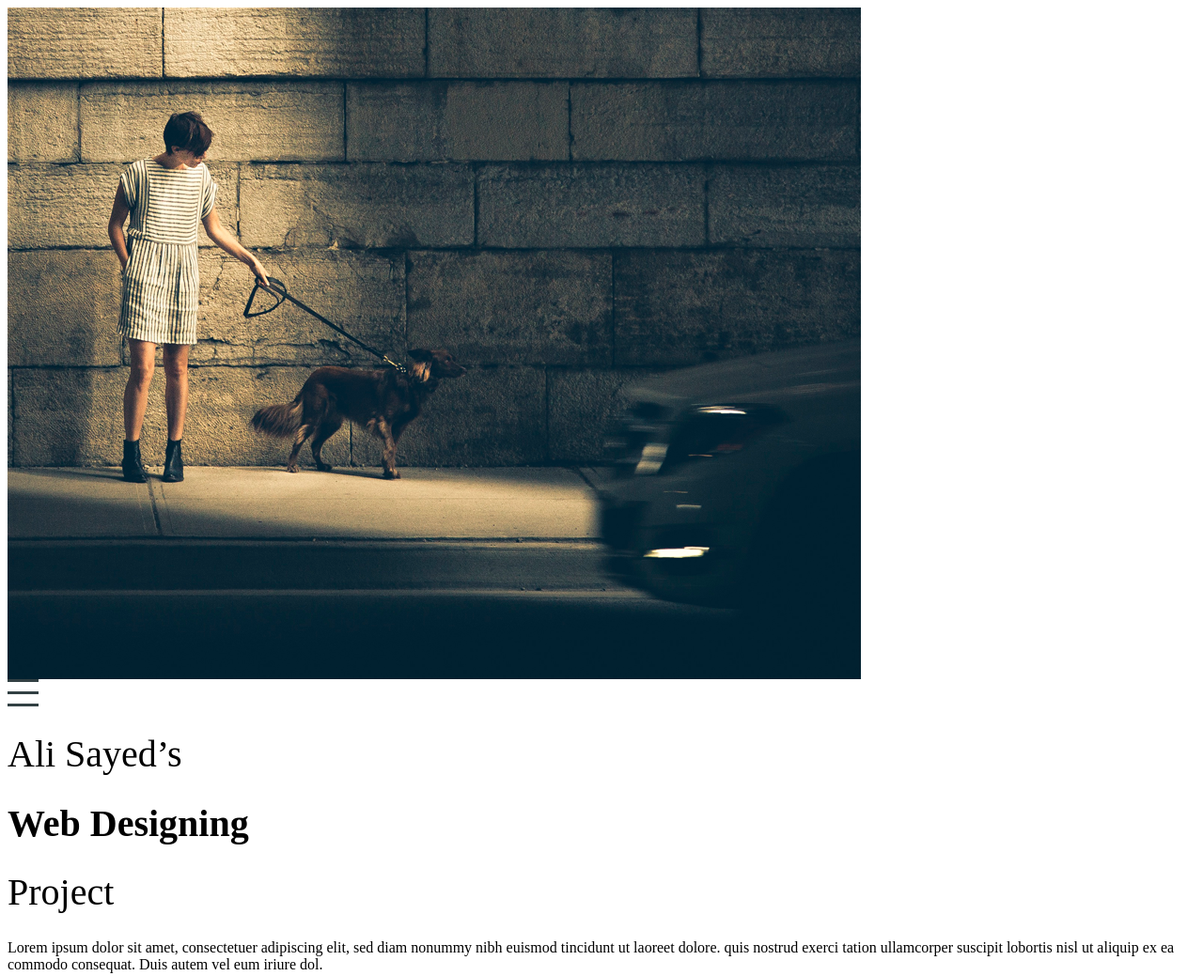
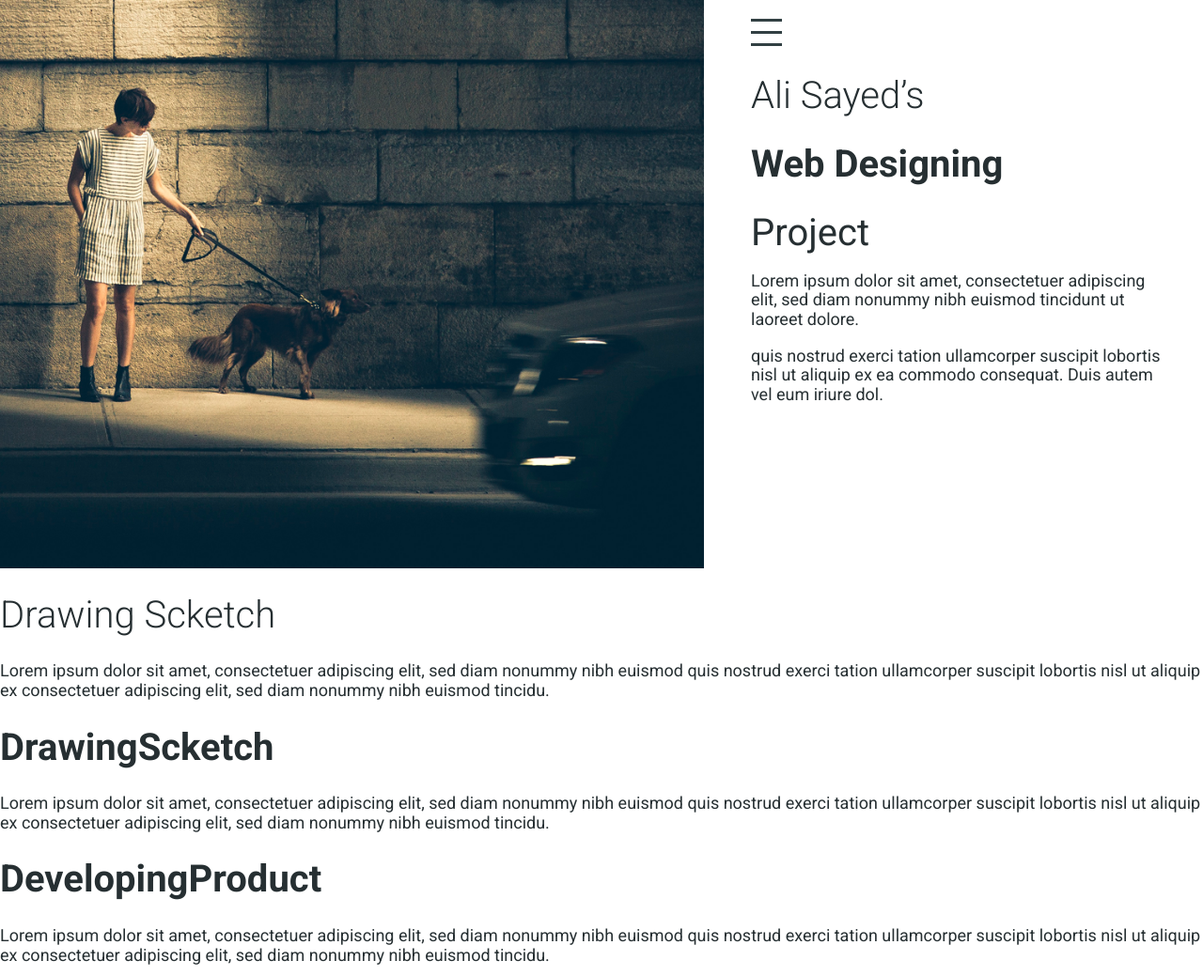
Before and after one commit to vkrysin/landing-pages-deprecated, a website built with webpack: page AliDesign/index.html in a window 1280 px wide. Shown: the top 1039 px of the page at 94% size. Built offline with nearby package versions, Linux system fonts and the light colour scheme.

Commit message:
add normalize.css and header(adaptive)

```diff
--- a/AliDesign/index.html
+++ b/AliDesign/index.html
@@ -11,17 +11,18 @@
     <header>
         <div class="about">
             <img src="img/about.png" alt="">
-            <div>
+            <div class="about__container">
                 <div class="menu">
                     <img src="img/about__menu.png" alt="">
                 </div>
-                <h1 class="header header_light">Ali Sayed’s</h1>
-                <h1 class="header header_bold">Web Designing</h1>
-                <h1 class="header header_regular">Project</h1>
+                <h1 class="header header_light header_margin-bottom_1vh">Ali Sayed’s</h1>
+                <h1 class="header header_bold header_margin-bottom_1vh">Web Designing</h1>
+                <h1 class="header header_regular header_margin-bottom_2vh">Project</h1>
                 <p>
                     Lorem ipsum dolor sit amet, consectetuer adipiscing elit, sed diam nonummy nibh euismod tincidunt ut
                     laoreet dolore.
-
+                </p>
+                <p>
                     quis nostrud exerci tation ullamcorper suscipit lobortis nisl ut aliquip ex ea commodo consequat.
                     Duis autem vel eum iriure dol.
                 </p>
--- a/AliDesign/package.json
+++ b/AliDesign/package.json
@@ -21,6 +21,7 @@
     "webpack-dev-server": "^3.11.2"
   },
   "dependencies": {
-    "lodash": "^4.17.20"
+    "lodash": "^4.17.20",
+    "normalize.css": "^8.0.1"
   }
 }
--- /dev/null
+++ b/AliDesign/src/about/about.css
@@ -0,0 +1,13 @@
+.about {
+    display: flex;
+    justify-content: center;
+    max-width: 1440px;
+    margin: auto;
+}
+.about > img {
+    width: 100%;
+}
+.about__container {
+    margin: 0 50px;
+    min-width: 450px;
+}
--- a/AliDesign/header/header.css
+++ b/AliDesign/src/header/header.css
@@ -2,7 +2,11 @@
 @import './_regular/header_regular.css';
 @import './_bold/header_bold.css';
 @import './_ligth/header_light.css';
+@import './header_margin-bottom/header_margin-bottom_1vh.css';
+@import './header_margin-bottom/header_margin-bottom_2vh.css';
 
 .header {
+    font-family: Roboto, serif;
     font-size: 40px;
+    color: #262f32;
 }
--- /dev/null
+++ b/AliDesign/src/header/header_margin-bottom/header_margin-bottom_1vh.css
@@ -0,0 +1,3 @@
+.header_margin-bottom_1vh {
+    margin-bottom: 1vh;
+}
--- /dev/null
+++ b/AliDesign/src/header/header_margin-bottom/header_margin-bottom_2vh.css
@@ -0,0 +1,3 @@
+.header_margin-bottom_2vh {
+    margin-bottom: 2vh;
+}
--- /dev/null
+++ b/AliDesign/src/menu/menu.css
@@ -0,0 +1,4 @@
+.menu {
+    margin-top: 20px;
+    margin-bottom: 30px;
+}
--- a/AliDesign/styles.css
+++ b/AliDesign/styles.css
@@ -1,2 +1,61 @@
-@import './about/about.css';
-@import './header/header.css';
+@import './src/about/about.css';
+@import './src/header/header.css';
+@import './src/menu/menu.css';
+@import './node_modules/normalize.css/normalize.css';
+
+p {
+    font-family: Roboto, serif;
+    color: #262f32;
+    font-size: 18px;
+}
+/*mobile small, middle, large*/
+@media (max-width: 424px) {
+   .about {
+       display: block;
+   }
+   .about__container {
+       margin: 0;
+       margin-top: 10px;
+       min-width: 320px;
+   }
+}
+/*tablet*/
+@media (min-width: 424px) and (max-width: 768px) {
+    .about {
+        display: block;
+    }
+    .about__container {
+        margin: 0;
+        margin-top: 10px;
+        margin-left: 5px;
+        min-width: 320px;
+        max-width: 500px;
+    }
+    .about p {
+        margin-left: 10px;
+    }
+}
+/*laptop*/
+@media (min-width: 769px) and (max-width:1023px){
+    /*image*/
+    .about > img {
+        min-width: 50%;
+        height: 50%;
+        margin-left: 10px;
+        margin-top: 50px;
+    }
+    .about__container {
+        margin-top: 10px;
+        min-width: 220px;
+        max-width: 500px;
+    }
+}
+/*large laptop*/
+@media (min-width: 1024px) and (max-width:1440px) {
+    .about > img {
+        max-width: 60%;
+    }
+    .about__container {
+        max-width: 350px;
+    }
+}
```
Also changed, not shown: AliDesign/about/about.css (deleted), AliDesign/src/header/_black/header_black.css (renamed from AliDesign/header/_black/header_black.css), AliDesign/src/header/_bold/header_bold.css (renamed from AliDesign/header/_bold/header_bold.css), AliDesign/src/header/_ligth/header_light.css (renamed from AliDesign/header/_ligth/header_light.css), AliDesign/src/header/_regular/header_regular.css (renamed from AliDesign/header/_regular/header_regular.css), 1 other file.
